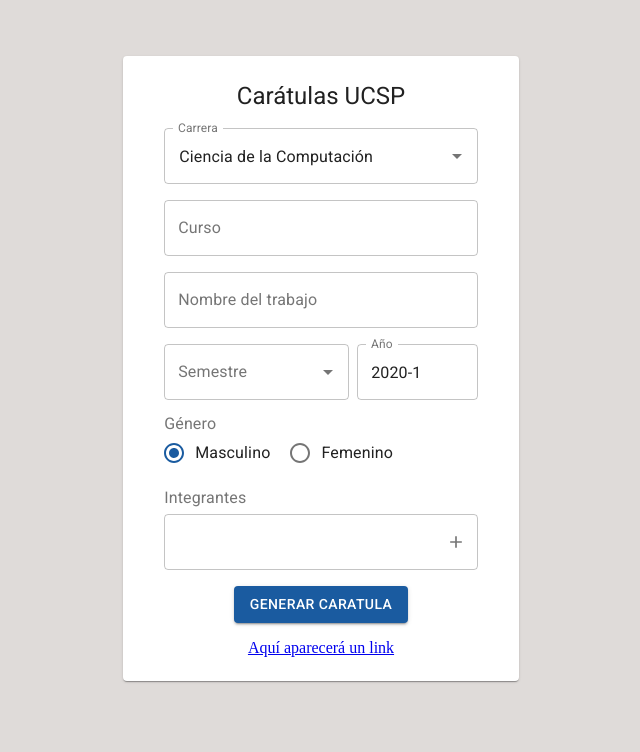
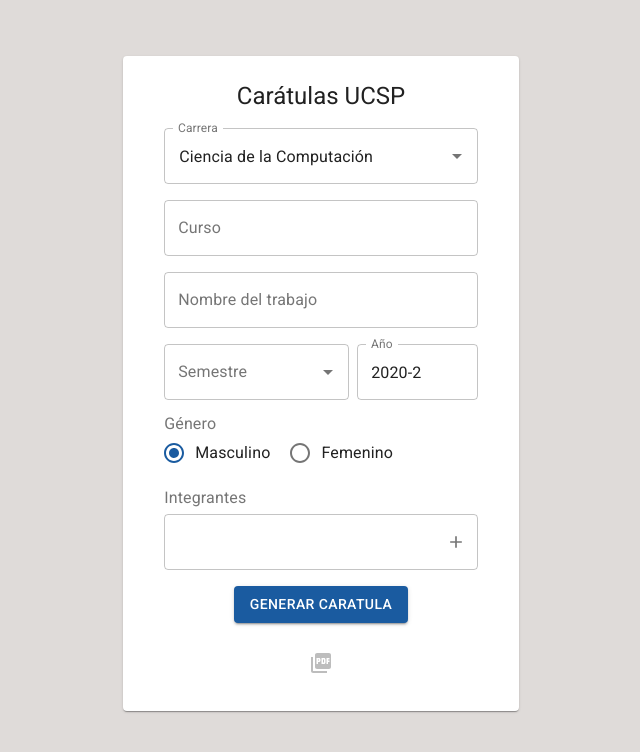
Before and after one commit to oscaramos/caratulas-ucsp, a React (Create React App) app: page / in a window 1280 px wide. Shown: the top 752 px of the page, without its empty margins (319-959 px from the left). Built offline with nearby package versions, Linux system fonts and the light colour scheme.

Commit message:
Change raw link to good icon

```diff
--- a/src/App.js
+++ b/src/App.js
@@ -18,6 +18,8 @@
 import CircularProgress from "@material-ui/core/CircularProgress";
 import InputAdornment from "@material-ui/core/InputAdornment";
 import { makeStyles } from "@material-ui/core/styles";
+
+import PictureAsPdfIcon from '@material-ui/icons/PictureAsPdf';
 
 import { fetchGenerateCover } from "./api";
 
@@ -52,12 +54,12 @@
   semester: {
     value: "",
     label: "Semestre",
-    options: ["Semestre I", "Semestre II", "Semestre II", "Semestre IV", "Semestre V"
+    options: ["Semestre I", "Semestre II", "Semestre III", "Semestre IV", "Semestre V"
       , "Semestre VI", "Semestre VII", "Semestre VIII", "Semestre IX", "Semestre X"
       , "Semestre XI", "Semestre XII", ""]
   },
   year: {
-    value: "2020-1",
+    value: "2020-2",
     label: "Año"
   },
   gender: {
@@ -128,7 +130,7 @@
 function App() {
   const classes = useStyles();
 
-  const [url, setUrl] = useState("Aquí aparecerá un link");
+  const [url, setUrl] = useState("");
   const [data, setData] = useState(defaultData);
 
   const [isFetchingCover, setIsFetchingCover] = useState(false);
@@ -196,7 +198,9 @@
           <Grid item>
             <Typography variant='h5'>Carátulas UCSP</Typography>
           </Grid>
-          <Grid item className={classes.itemContainer}> {/*----- Career -----*/}
+          {" "}
+          {/*----- Career -----*/}
+          <Grid item className={classes.itemContainer}>
             <Autocomplete
               options={data['career'].options}
               value={data['career'].value}
@@ -207,17 +211,23 @@
               }
             />
           </Grid>
-          <Grid item className={classes.itemContainer}> {/*----- Course -----*/}
+          {" "}
+          {/*----- Course -----*/}
+          <Grid item className={classes.itemContainer}>
             <TextFieldView name='course' value={data['course'].value} label={data['course'].label}
                            onChange={(event) => handleDataChange('course', event.target.value)}
                            error={clickedGenerate && !data['course'].value} />
           </Grid>
-          <Grid item className={classes.itemContainer}> {/*----- Work -----*/}
+          {" "}
+          {/*----- Work -----*/}
+          <Grid item className={classes.itemContainer}>
             <TextFieldView name='work' value={data['work'].value} label={data['work'].label}
                            onChange={(event) => handleDataChange('work', event.target.value)}
                            error={clickedGenerate && !data['work'].value} />
           </Grid>
-          <Grid item className={classes.itemContainer}> {/*----- Semester and Year -----*/}
+          {" "}
+          {/*----- Semester and Year -----*/}
+          <Grid item className={classes.itemContainer}>
             <Grid container spacing={1} direction='row'>
               <Grid item className={classes.semesterInput}>
                 <Autocomplete
@@ -237,17 +247,22 @@
               </Grid>
             </Grid>
           </Grid>
-          <Grid item className={classes.itemContainer}> {/*----- Gender -----*/}
+          {" "}
+          {/*----- Gender -----*/}
+          <Grid item className={classes.itemContainer}>
             <RadiosView classes={classes} field='gender' label={data['gender'].label}
                         data={data} handleRadioChange={(event) => handleDataChange('gender', event.target.value)} />
           </Grid>
 
-          <Grid item className={classes.itemContainer}> {/*----- Names -----*/}
+          {" "}
+          {/*----- Names -----*/}
+          <Grid item className={classes.itemContainer}>
             <FormLabel component='legend'>Integrantes</FormLabel>
             <div style={{ width: "100%", height: "0.5em" }} />
+            <Grid container spacing={1}>
               {
                 data['names'].value.map((name, idx) =>
-                <React.Fragment key={idx}>
+                  <Grid item container key={idx}>
                     <TextFieldView name='names' value={name}
                                    onChange={handleNamesInput(idx)}
                                    error={clickedGenerate && !data['names'].value}
@@ -255,7 +270,7 @@
                                    InputProps={{
                                      endAdornment:
                                        <InputAdornment position='end'>
-                                       {/*----- The last name has plus button, the others has minus butoton*/}
+                                         {/*----- The last name has plus button, the others has minus buttons -----*/}
                                          {
                                            (idx === data['names'].value.length - 1 ?
                                              <IconButton aria-label='add name' onClick={addName}>
@@ -269,9 +284,10 @@
                                        </InputAdornment>
                                    }}
                     />
-                </React.Fragment>
+                  </Grid>
                 )
               }
+            </Grid>
           </Grid>
           {" "}
           {/*----- User interactions -----*/}
@@ -283,7 +299,9 @@
           <Grid item> {/*----- Link -----*/}
             {
               !isFetchingCover ?
-                <a href={url}>{url}</a>
+                <IconButton href={url} target='_blank' disabled={!url} color='primary'>
+                  <PictureAsPdfIcon />
+                </IconButton>
                 :
                 <CircularProgress />
             }
```
Lines whose indentation alone changed are shown as unchanged.
